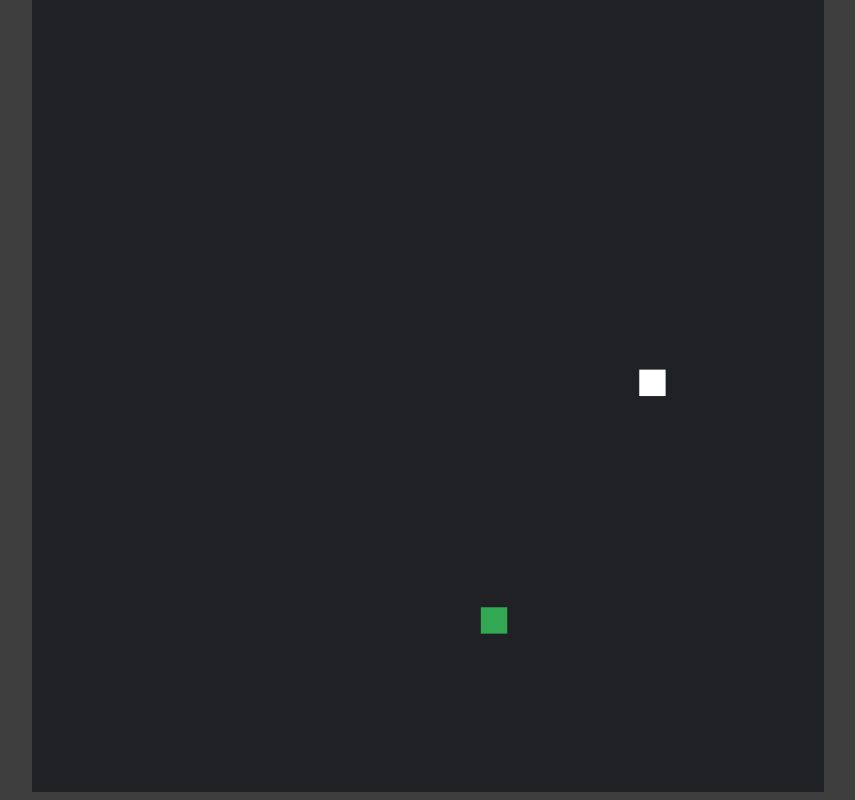
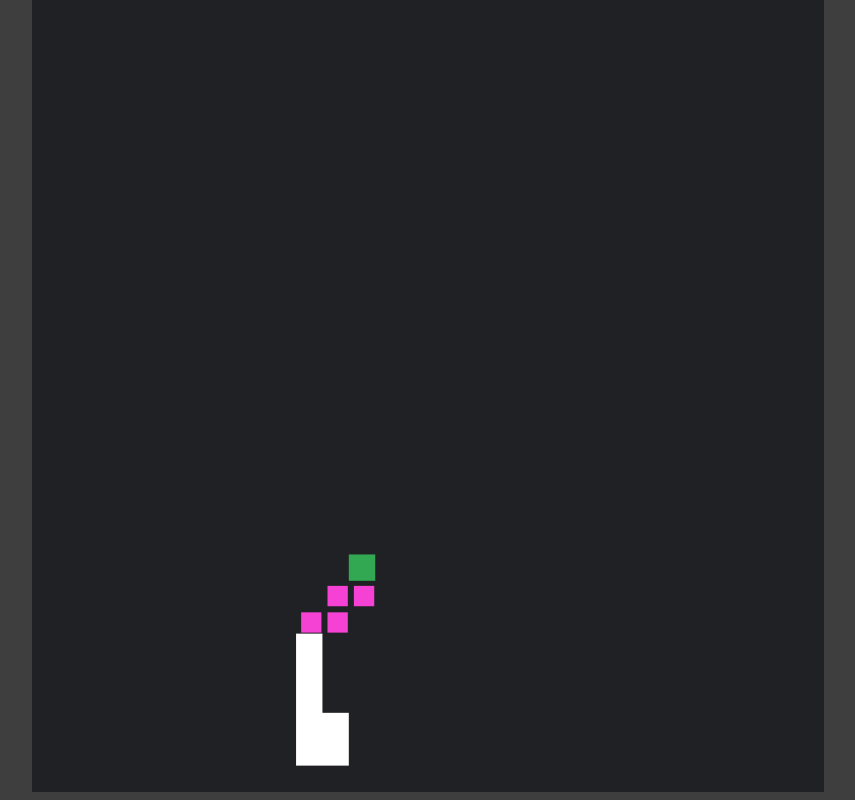
Before and after one commit to Hofelmann/snake_js, a plain HTML site: page index.html in a window 1280 px wide. Shown: the whole page, without its empty margins (212-1067 px from the left). Drawn offline with Linux system fonts and the light colour scheme.

Commit message:
Grid is working.
Everything is now on a 2d array that represents the grid. This makes the logic a lot easier.

```diff
--- a/astar_snake.js
+++ b/astar_snake.js
@@ -1,42 +1,40 @@
+const astarEnabled = true;
+
 function drawPath(path) {
     for (let i = 0; i < path.length; i++) {
         p = path[i];
         context.fillStyle = "#f542d4";
-        context.fillRect(p.x + 3, p.y + 3, 4, 4);
+        context.fillRect(p.x + 5, p.y + 5, 20, 20);
     }
 }
 
 class AStar {
     constructor() {
-        this.impassable;
-        this.borders;
         this.solution = [];
     }
 
     // Return next step and remove it from solutions array.
-    step() {
+    step(snake) {
         // Somehow the steps did not lead to the food, figure out a new route.
-        if (this.solution.length < 1) {
+        if (this.solution.length === 0) {
             this.solve(snake.body[0][0], snake.body[0][1], snake.food[0], snake.food[1])
         }
         let diff = this.solution.pop();
-        if (!diff) {
-            this.solve(snake.body[0][0], snake.body[0][1], snake.food[0], snake.food[1])
-        }
         // There can only be a move in 1 direction.
         // Thus if diffX is 0 than the change is in the y direction.
         if (diff[0] === 0) {
-            if (diff[1] === 10) {
+            if (diff[1] > 0) {
                 snake.goSouth();
             } else {
                 snake.goNorth();
             }
         }
-        else if (diff[0] === 10) {
+        else if (diff[0] > 0) {
             snake.goEast();
         } else {
             snake.goWest();
         }
+        return
     }
 
     convertPath(path) {
@@ -55,60 +53,53 @@ class AStar {
 
     // Traverses the given node all the way up to the first parent
     // Returns the reversed lists with the path from start to finish.
-    getPath(node) {
+    getPath(point) {
         let path = [];
-        while (node !== null) {
-            path.push(node);
-            node = node.parent;
+        while (point !== null) {
+            path.push(point);
+            point = point.parent;
         }
         this.route = path.slice();
         this.convertPath(path)
     }
 
-    // Set the canvas borders and impassable blocks on the canvas.
-    setBarriers(width, height, blocks) {
-        this.impassable = blocks;
-        this.borders = [width, height];
-    }
-
     // Checks if the current node is a valid, passable, position.
-    isValid(node) {
-        // Check if it is withing the borders.
-        if (node.x < 0 || node.x > this.borders[0] - squareSize) { return false; }
-        if (node.y < 0 || node.y > this.borders[1] - squareSize) { return false; }
-        // Check if the position matches any of the impassable blocks.
-        for (let i = 0; i < this.impassable.length; i++) {
-            let block = this.impassable[i];
-            if (node.x === block[0] && node.y === block[1]) { return false; }
-        }
+    isValid(point) {
+        let pPos = point.gridPosition;
+        if (grid[pPos[0]][pPos[1]].type === SNAKE) { return false; }
         return true;
     }
 
     // Find the best route from start to goal using a* algorithm.
     // Uses custom node and min-heap structure.
     solve(startX, startY, goalX, goalY) {
-        let start = new Node(startX, startY);
-        start.setCosts(goalX, goalY, 0);
+        // First clear the grid of any previous values.
+        clearGrid(false);
 
-        this.goal = new Node(goalX, goalY);
-
+        this.goal = grid[goalX][goalY];
+        let goalPos = this.goal.gridPosition;
+        let start = grid[startX][startY];
+        start.heuristic(this.goal);
+        start.cost = 0;
+        start.visit();
         // List of discovered nodes, currently only the starting node.
         let disc = new MinHeap();
         disc.insert(start);
 
-        let visited = [start];
-
         // The heap will always have 1 element in it that is null.
         while (disc.size() > 1) {
             let current = disc.pop();
+            let cPos = current.gridPosition;
 
-            // Arrived at goal node. Return parent path in reverse.
-            if (current.equals(this.goal)) {
+            if (cPos[0] === goalPos[0] && cPos[1] === goalPos[1]) {
                 this.getPath(current);
                 return;
             }
 
-            let neighbours = current.getNeighbours();
+            if (!current.n) {
+                current.neighbours();
+            }
+            let neighbours = current.n;
             for (let i = 0; i < neighbours.length; i++) {
                 // Check if the current neighbour is able to be used as a path.
                 let n = neighbours[i];
@@ -116,30 +107,23 @@ class AStar {
                     continue;
                 }
 
-                let cost = current.g + 10;
+                let cost = current.g + 1;
 
-                // Check if this node was known before.
-                // If it was and it's new cost is lower, change it and add to discovered.
-                let found = false;
-                for (let j = 0; j < visited.length; j++) {
-                    let v = visited[j];
-                    if (v.x === n.x && v.y === n.y) {
-                        found = true;
-                        if (cost < v.g) {
-                            v.parent = current;
-                            v.setCosts(goalX, goalY, cost);
+                // If it has been visited before but this path is shorter.
+                if (n.visited) {
+                    if (cost < n.g) {
+                        n.parent = current;
+                        n.heuristic(this.goal);
+                        n.cost = cost;
 
-                            if (!disc.inside(v)) { disc.insert(v); }
-                        }
-                        break;
+                        if (!disc.inside(n)) { disc.insert(n); }
                     }
-                }
-                // The node has not been found before, add it as a new possible path.
-                if (!found) {
+                } else {
                     n.parent = current;
-                    n.setCosts(goalX, goalY, cost);
+                    n.heuristic(this.goal);
+                    n.cost = cost;
+                    n.visit();
                     disc.insert(n);
-                    visited.push(n);
                 }
             }
         }
@@ -147,36 +131,3 @@ class AStar {
         return
     }
 }
-
-
-
-const canvas = document.querySelector("canvas.snake");
-const squareSize = 10;
-const context = canvas.getContext("2d");
-
-var snake;
-var astar;
-
-(function setup() {
-    astar = new AStar();
-    snake = new Snake();
-    let lastFood = snake.food;
-    let borders = [canvas.width, canvas.height];
-    let head = snake.body[0]
-    astar.setBarriers(borders[0], borders[1], snake.body.slice(1));
-    astar.solve(head[0], head[1], snake.food[0], snake.food[1]);
-
-    window.setInterval(() => {
-        context.clearRect(0, 0, canvas.width, canvas.height);
-        drawPath(astar.route);
-        snake.update();
-        // Check if the current food block has been eaten, if so run a*.
-        if (lastFood[0] !== snake.food[0] && lastFood[1] !== snake.food[1]) {
-            astar.setBarriers(borders[0], borders[1], snake.body.slice(1));
-            astar.solve(snake.body[0][0], snake.body[0][1], snake.food[0], snake.food[1]);
-            lastFood = snake.food;
-        }
-        astar.step();
-        snake.draw();
-    }, 500);
-}());
--- a/game.js
+++ b/game.js
@@ -31,49 +31,64 @@ for (let i = 0; i < gridSize; i++) {
 	for (let j = 0; j < gridSize; j++) {
 		let x = i * squareSize;
 		let y = j * squareSize;
-		column.push(new Point(x, y, 0));
+		if (typeof astarEnabled != "undefined") {
+			column.push(new AStarPoint(x, y, 0));
+		} else {
+			column.push(new Point(x, y, 0));
+		}
 	}
 	grid.push(column)
 }
 
-function clearGrid() {
+function clearGrid(empty) {
 	for (let i = 0; i < gridSize; i++) {
 		for (let j = 0; j < gridSize; j++) {
-			grid[i][j].type = EMPTY;
+			grid[i][j].reset();
+			if (empty) { grid[i][j].type = EMPTY; }
 		}
 	}
 }
 
-var snake = new Snake();
 
 (function setup() {
+	var snake = new Snake();
+	var astar = new AStar();
+	let lastFood = snake.food;
+	astar.solve(snake.body[0][0], snake.body[0][1], lastFood[0], lastFood[1]);
+    snake.draw();
     // Main loop to operate snake and place new food.
     window.setInterval(() => {
         context.clearRect(0, 0, canvas.width, canvas.height);
+        drawPath(astar.route);
+        astar.step(snake);
         snake.update();
+        if(lastFood[0] !== snake.food[0] && lastFood[1] !== snake.food[1]) {
+        	astar.solve(snake.body[0][0], snake.body[0][1], snake.food[0], snake.food[1]);
+        	lastFood = snake.food;
+        }
         snake.draw();
-    }, 200);
+    }, 50);
 }());
 
-window.addEventListener("keydown", event => {
-    switch (event.key) {
-        case "w":
-        case "ArrowUp":
-            snake.goNorth();
-            break;
-        case "s":
-        case "ArrowDown":
-            snake.goSouth();
-            break;
-        case "d":
-        case "ArrowRight":
-            snake.goEast();
-            break;
-        case "a":
-        case "ArrowLeft":
-            snake.goWest();
-            break;
-        default:
-            break;
-    }
-});
+// window.addEventListener("keydown", event => {
+//     switch (event.key) {
+//         case "w":
+//         case "ArrowUp":
+//             snake.goNorth();
+//             break;
+//         case "s":
+//         case "ArrowDown":
+//             snake.goSouth();
+//             break;
+//         case "d":
+//         case "ArrowRight":
+//             snake.goEast();
+//             break;
+//         case "a":
+//         case "ArrowLeft":
+//             snake.goWest();
+//             break;
+//         default:
+//             break;
+//     }
+// });
--- a/index.html
+++ b/index.html
@@ -31,11 +31,10 @@
             <canvas id="snake_canvas" class="snake" width="200" height="200"></canvas>
         </div>
 
+        <script src="snake.js"></script>
+        <script src="snake_minheap.js"></script>
         <script src="point.js"></script>
-        <script src="snake.js"></script>
-        <!-- <script src="snake_node.js"></script>
-        <script src="snake_minheap.js"></script>
-        <script src="astar_snake.js"></script> -->
+        <script src="astar_snake.js"></script>
         <script src="game.js"></script>
     </body>
 </html>
--- a/point.js
+++ b/point.js
@@ -22,4 +22,72 @@ class Point {
 		if (this.pointType === 0) { return true; }
 		return false;
 	}
+
+	get gridPosition() {
+		let gridX = this.x / squareSize;
+		let gridY = this.y / squareSize;
+		return [gridX, gridY];
+	}
 }
+
+function heuristic(x1, y1, x2, y2) {
+    let a2 = Math.pow(x1 - x2, 2);
+    let b2 = Math.pow(y1 - y2, 2);
+    return Math.sqrt(a2 + b2);
+}
+
+class AStarPoint extends Point {
+	constructor(x, y, pointType) {
+		super(x, y, pointType);
+        // Initiate costs as a very high number.
+		this.g = Math.pow(10, 3);
+		this.h = Math.pow(10, 3);
+		this.f = Math.pow(10, 3);
+		this.parent = null;
+		this.n = null;
+		this.visited = false;
+	}
+
+	// Note: The neighbours do not get reset.
+	// The location of points does not change on the grid.
+	// Because of this the neighbours don't change either.
+	reset() {
+		this.g = Math.pow(10, 3);
+		this.h = Math.pow(10, 3);
+		this.f = Math.pow(10, 3);
+		this.parent = null;
+		this.visited = false;
+	}
+
+	neighbours() {
+		let n = [];
+		let offsets = [[1, 0], [-1, 0], [0, 1], [0, -1]];
+		let gridPos = this.gridPosition;
+		for (let i = 0; i < offsets.length; i++) {
+			let nX = gridPos[0] + offsets[i][0];
+			let nY = gridPos[1] + offsets[i][1];
+
+			// Check if the neighbour is in the grid.
+			if (nX < 0 || nX >= gridSize || nY < 0 || nY >= gridSize) {
+				continue;
+			}
+			n.push(grid[nX][nY]);
+		}
+		this.n = n;
+	}
+
+	heuristic(goal) {
+		let startPos = this.gridPosition;
+		let goalPos = goal.gridPosition;
+		this.h = heuristic(startPos[0], startPos[1], goalPos[0], goalPos[1]);
+	}
+
+	set cost(g) {
+		this.g = g;
+		this.f = this.h + this.g;
+	}
+
+	visit() {
+		this.visited = true;
+	}
+}
--- a/snake.js
+++ b/snake.js
@@ -33,7 +33,7 @@ class Snake {
 
     // Resets all snake values for fresh spawn.
     reset() {
-        clearGrid();
+        clearGrid(true);
         let pos = Math.floor((gridSize - 1) / 2);
         grid[pos][pos].type = SNAKE;
         this.speed = 1;
@@ -61,6 +61,8 @@ class Snake {
 
         // Check if the snake hit itself.
         if (grid[x][y].type === SNAKE) {
+            console.log("RESETTING, touched myself")
+            console.log(grid[x][y])
             this.reset();
             return;
         }
```
